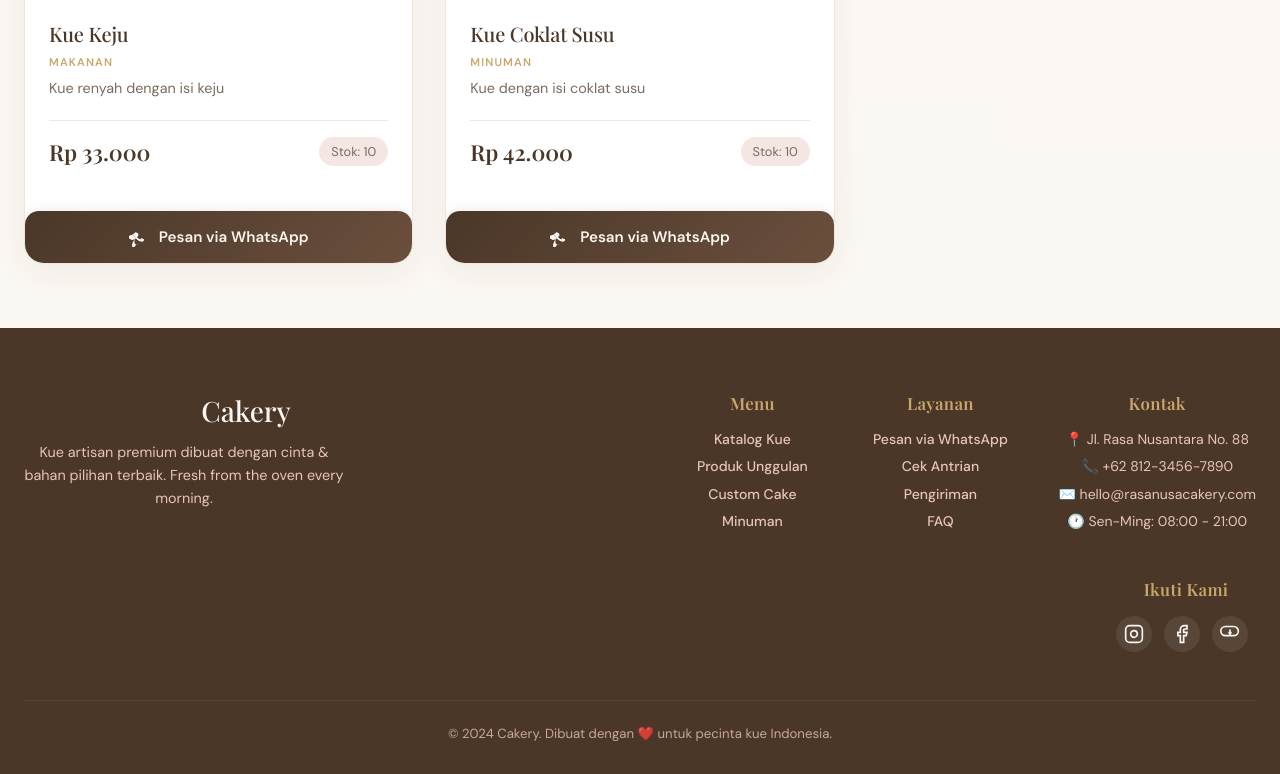
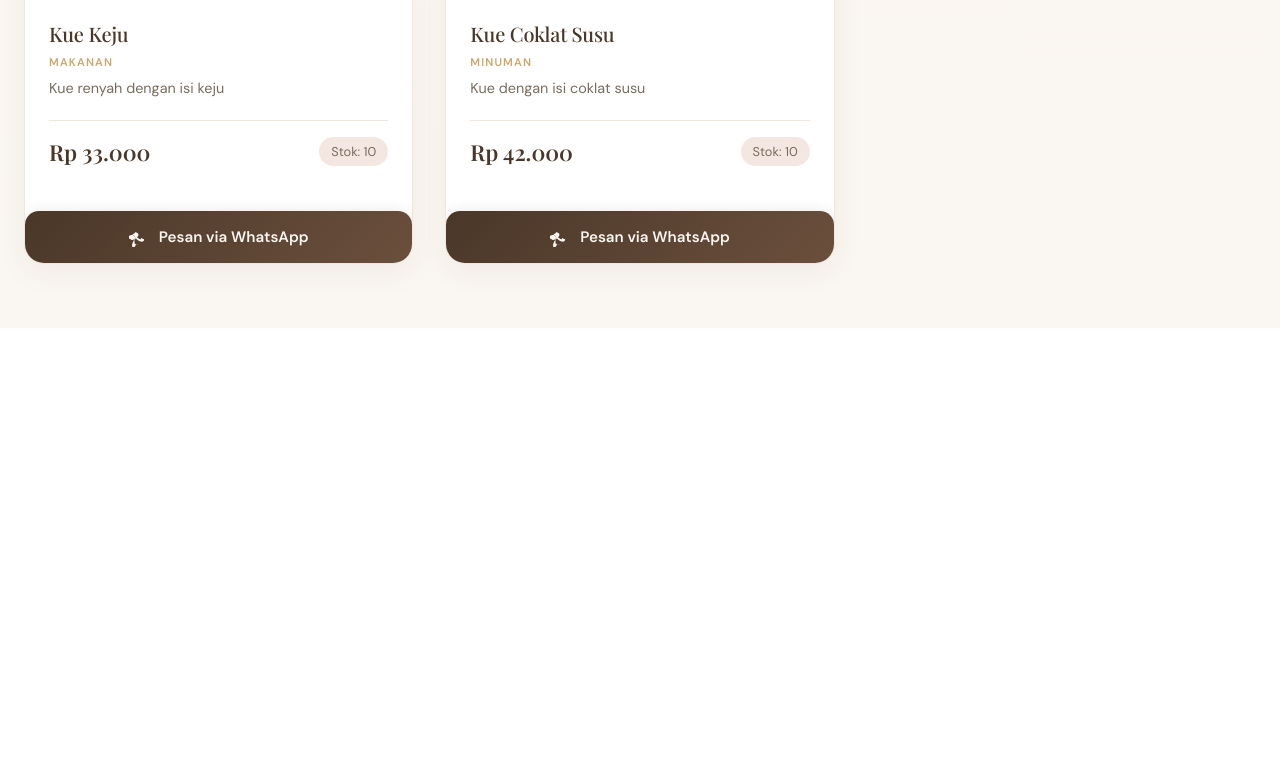
Before and after one commit to finNfc/RasaNusaCakery, a website built with Vite: page index.html in a window 1280 px wide. Shown: the part 1683-2457 px from the top of the page. After the commit the page ends 2011 px from the top, so only its background shows below. Built offline with nearby package versions, Linux system fonts and the light colour scheme; a web font is replaced by a local one.

Commit message:
Remove footer completely per request

```diff
--- a/src/main.js
+++ b/src/main.js
@@ -43,54 +43,6 @@ const initApp = () => {
       </div>
     </div>
     <main id="content-area"></main>
-    <footer class="app-footer">
-      <div class="footer-content">
-        <div class="footer-brand">
-          <h3 class="footer-logo">Cakery</h3>
-          <p>Kue artisan premium dibuat dengan cinta & bahan pilihan terbaik. Fresh from the oven every morning.</p>
-        </div>
-        <div class="footer-links">
-          <div class="footer-column">
-            <h4>Menu</h4>
-            <ul>
-              <li><a href="#katalog">Katalog Kue</a></li>
-              <li><a href="#unggulan">Produk Unggulan</a></li>
-              <li><a href="#custom">Custom Cake</a></li>
-              <li><a href="#minuman">Minuman</a></li>
-            </ul>
-          </div>
-          <div class="footer-column">
-            <h4>Layanan</h4>
-            <ul>
-              <li><a href="#pesan">Pesan via WhatsApp</a></li>
-              <li><a href="#antrian">Cek Antrian</a></li>
-              <li><a href="#kirim">Pengiriman</a></li>
-              <li><a href="#faq">FAQ</a></li>
-            </ul>
-          </div>
-          <div class="footer-column">
-            <h4>Kontak</h4>
-            <ul>
-              <li>📍 Jl. Rasa Nusantara No. 88</li>
-              <li>📞 +62 812-3456-7890</li>
-              <li>✉️ hello@rasanusacakery.com</li>
-              <li>🕐 Sen-Ming: 08:00 - 21:00</li>
-            </ul>
-          </div>
-          <div class="footer-column">
-            <h4>Ikuti Kami</h4>
-            <div class="social-links">
-              <a href="#" aria-label="Instagram"><svg width="20" height="20" viewBox="0 0 24 24" fill="none" stroke="currentColor" stroke-width="2"><rect x="2" y="2" width="20" height="20" rx="5" ry="5"/><path d="M16 11.37A4 4 0 1 1 12.63 8 4 4 0 0 1 16 11.37z"/><line x1="17.5" y1="6.5" x2="17.51" y2="6.5"/></svg></a>
-              <a href="#" aria-label="Facebook"><svg width="20" height="20" viewBox="0 0 24 24" fill="none" stroke="currentColor" stroke-width="2"><path d="M18 2h-3a5 5 0 0 0-5 5v3H7v4h3v8h4v-8h3l1-4h-4V7a1 1 0 0 1 1-1h3z"/></svg></a>
-              <a href="#" aria-label="TikTok"><svg width="20" height="20" viewBox="0 0 24 24" fill="none" stroke="currentColor" stroke-width="2"><path d="M16.5 3a5.5 5.5 0 0 1 0 11H6.5a5.5 5.5 0 0 1 0-11h10z"/><path d="M12 6.5v7"/><path d="M10 10.5h4"/></svg></a>
-            </div>
-          </div>
-        </div>
-      </div>
-      <div class="footer-bottom">
-        <p>&copy; 2024 Cakery. Dibuat dengan ❤️ untuk pecinta kue Indonesia.</p>
-      </div>
-    </footer>
   `;
 
   const contentArea = document.getElementById('content-area');
--- a/src/style.css
+++ b/src/style.css
@@ -825,141 +825,6 @@ body {
   .btn-ghost { width: 100%; }
 }
 
-/* ===== FOOTER ===== */
-.app-footer {
-  background: var(--cocoa);
-  color: var(--warm-white);
-  padding: 4rem 1.5rem 1.5rem;
-  margin-top: auto;
-  border-top: none;
-  font-family: 'DM Sans', sans-serif;
-}
-
-.footer-content {
-  max-width: 1300px;
-  margin: 0 auto;
-  display: flex;
-  justify-content: space-between;
-  flex-wrap: wrap;
-  gap: 3rem;
-  margin-bottom: 3rem;
-}
-
-.footer-brand {
-  flex: 1.2;
-  min-width: 260px;
-}
-
-.footer-brand .footer-logo {
-  font-family: 'Playfair Display', serif;
-  font-size: 1.75rem;
-  font-weight: 500;
-  color: var(--warm-white);
-  margin: 0 0 0.75rem;
-}
-
-.footer-brand .footer-logo span {
-  font-family: 'Playfair Display', serif;
-  font-style: italic;
-  color: var(--gold);
-}
-
-.footer-brand p {
-  color: var(--blush);
-  font-size: 0.9rem;
-  line-height: 1.6;
-  margin: 0;
-  max-width: 320px;
-}
-
-.footer-links {
-  display: flex;
-  gap: 3rem;
-  flex-wrap: wrap;
-  flex: 2;
-  justify-content: flex-end;
-}
-
-.footer-column {
-  min-width: 140px;
-}
-
-.footer-column h4 {
-  font-family: 'Playfair Display', serif;
-  font-size: 1.05rem;
-  font-weight: 600;
-  color: var(--gold);
-  margin: 0 0 1rem;
-  letter-spacing: 0.02em;
-}
-
-.footer-column ul {
-  list-style: none;
-  padding: 0;
-  margin: 0;
-  display: flex;
-  flex-direction: column;
-  gap: 0.6rem;
-}
-
-.footer-column ul li,
-.footer-column ul li a {
-  color: var(--blush);
-  font-size: 0.875rem;
-  text-decoration: none;
-  transition: color 0.2s ease;
-}
-
-.footer-column ul li a:hover {
-  color: var(--gold);
-}
-
-.social-links {
-  display: flex;
-  gap: 0.75rem;
-  margin-top: 0.5rem;
-}
-
-.social-links a {
-  width: 36px;
-  height: 36px;
-  border-radius: 50%;
-  background: rgba(255, 255, 255, 0.08);
-  display: flex;
-  align-items: center;
-  justify-content: center;
-  color: var(--warm-white);
-  transition: var(--transition);
-}
-
-.social-links a:hover {
-  background: var(--gold);
-  color: var(--cocoa);
-  transform: translateY(-2px);
-}
-
-.footer-bottom {
-  max-width: 1300px;
-  margin: 0 auto;
-  padding-top: 1.5rem;
-  border-top: 1px solid rgba(255, 255, 255, 0.1);
-  text-align: center;
-  color: var(--blush);
-  opacity: 0.8;
-  font-size: 0.825rem;
-}
-
-@media (max-width: 768px) {
-  .footer-content {
-    flex-direction: column;
-    gap: 2rem;
-  }
-  .footer-links {
-    justify-content: flex-start;
-    gap: 2rem;
-  }
-}
-
 /* ===== SCROLLBAR ===== */
 ::-webkit-scrollbar { width: 8px; height: 8px; }
 ::-webkit-scrollbar-track { background: var(--warm-white); }
```
Also changed, not shown: catatan.md (added, +2 -0 lines), README.md.
